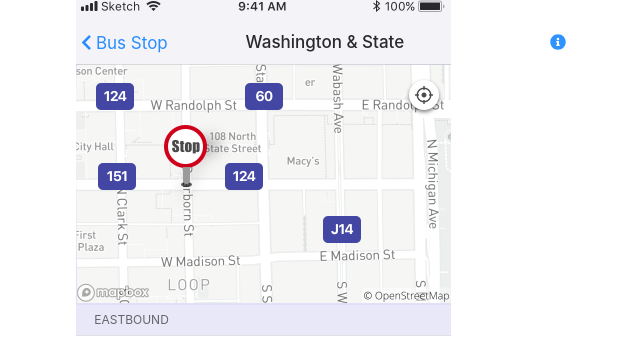
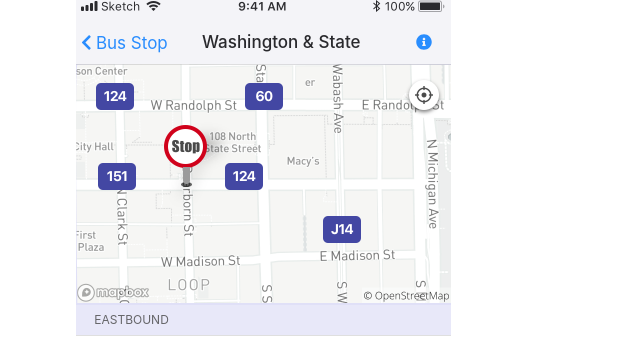
Before and after one commit to sharonchoi62/Frontend-Challenge, a plain HTML site: page index.html in a window 1280 px wide. Shown: the top 338 px of the page, without its empty margins (377-1017 px from the left). Drawn offline with Linux system fonts and the light colour scheme.

Commit message:
2nd revision

```diff
--- a/CSS/style.css
+++ b/CSS/style.css
@@ -63,7 +63,7 @@ header {
 /* Navigation Bar */
 
 nav {
-  width: 100%;
+  width: 375px;
   height: 52px;
   padding: 22px 5px 0 5px;
   position: fixed;
@@ -72,23 +72,29 @@ nav {
 #arrow-left {
   color: #007AFF;
   font-size: 17px;
-  width: 13%;
+  width: 30%;
   float: left;
 }
 
 #bar-title {
   font-size: 17px;
   font-weight: 550;
-  width: 20%;
+  width: 50%;
   float: left;
+  text-align: center;
 }
 
 #icon-right {
   color: #007AFF;
-  width: 35%;
-  padding-left: 4%;
+  width: 15%;
+  padding-left: 12%;
   float: left;
 
+}
+
+/* Map */
+#map {
+  display: block;
 }
 
 /* List View */
--- a/index.html
+++ b/index.html
@@ -13,16 +13,16 @@
       <header>
         <img id='status-bar'src="images/status_bar.png" alt="status bar" width="364" height="12">
         <nav>
-          <span id="arrow-left">
+          <div id="arrow-left">
             <i class="fa fa-chevron-left" aria-hidden="true"></i> Bus Stop
-          </span>
-          <span id="bar-title">Washington & State</span>
-          <span id="icon-right">
+          </div>
+          <div id="bar-title">Washington & State</div>
+          <div id="icon-right">
             <i class="fa fa-info-circle" aria-hidden="true"></i>
-          </span>
+          </div>
         </nav>
       </header>
-      <section>
+      <section id="map">
         <img src="images/map.png" alt="map" width="375" height="239">
       </section>
       <main class="list">
```
